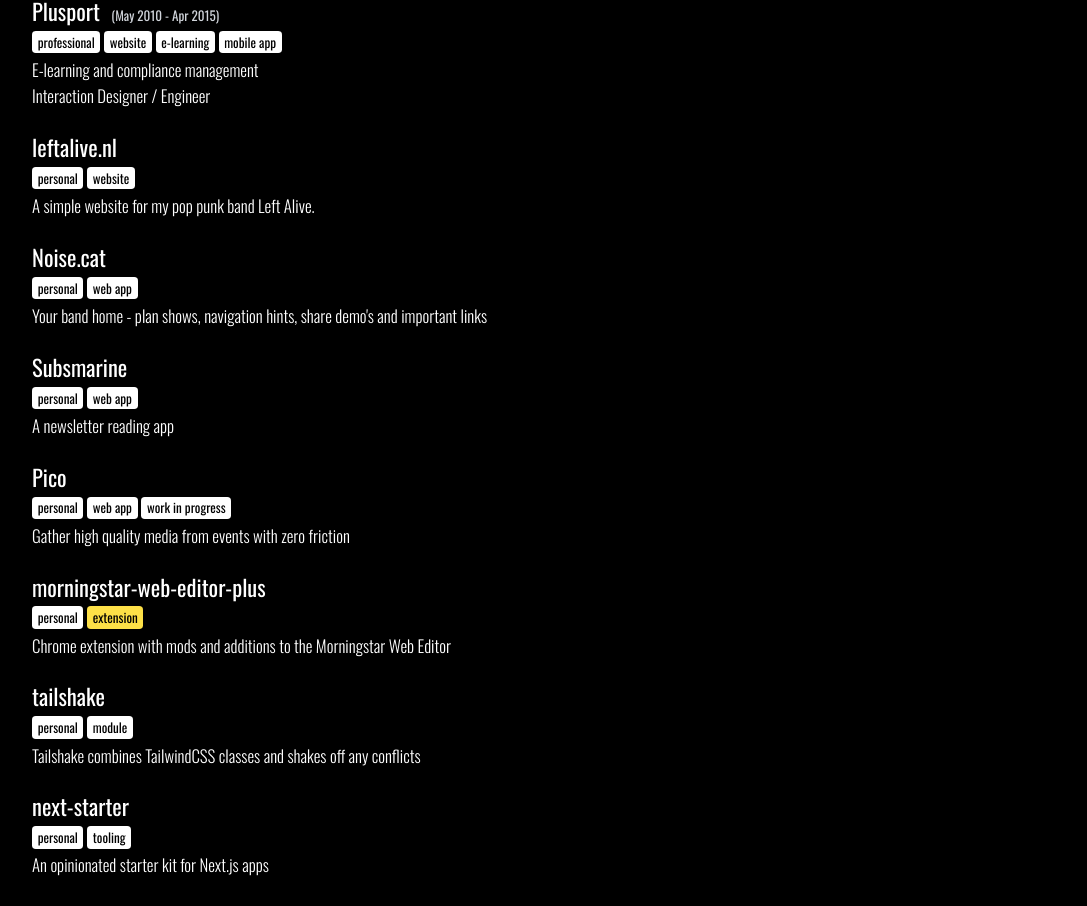
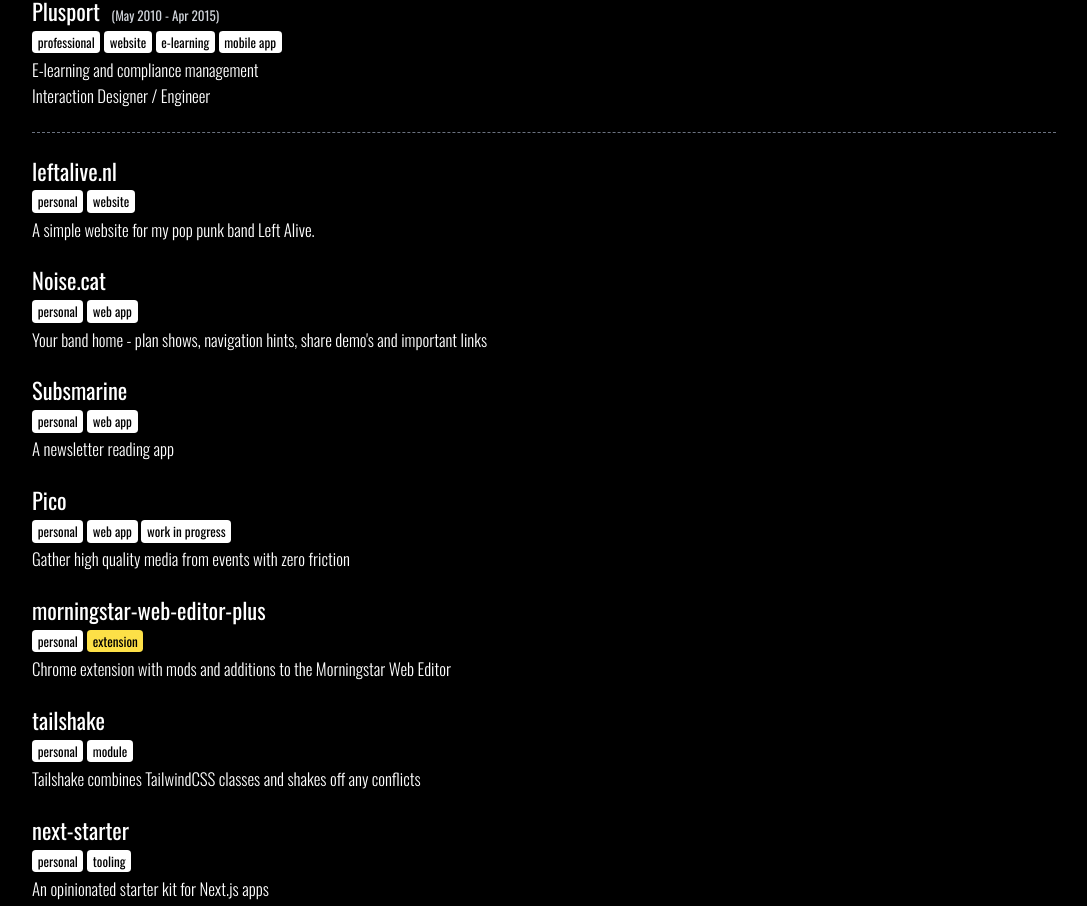
Before and after one commit to GriffinSauce/jorisgriffioen, a Next.js app: page / in a window 1280 px wide. Shown: the part 3271-4177 px from the top of the page, without its empty margins (96-1183 px from the left). Built offline with nearby package versions, Linux system fonts and the light colour scheme.

Commit message:
Add a separator between pro and personal work

```diff
--- a/components/Projects.js
+++ b/components/Projects.js
@@ -74,6 +74,8 @@
       tags={['professional', 'website', 'elearning', 'mobileapp']}
     />
 
+    <hr className="border-t-0 border-b border-gray-500 border-dashed" />
+
     <Project
       url="https://github.com/GriffinSauce/left-alive"
       name="leftalive.nl"
```
